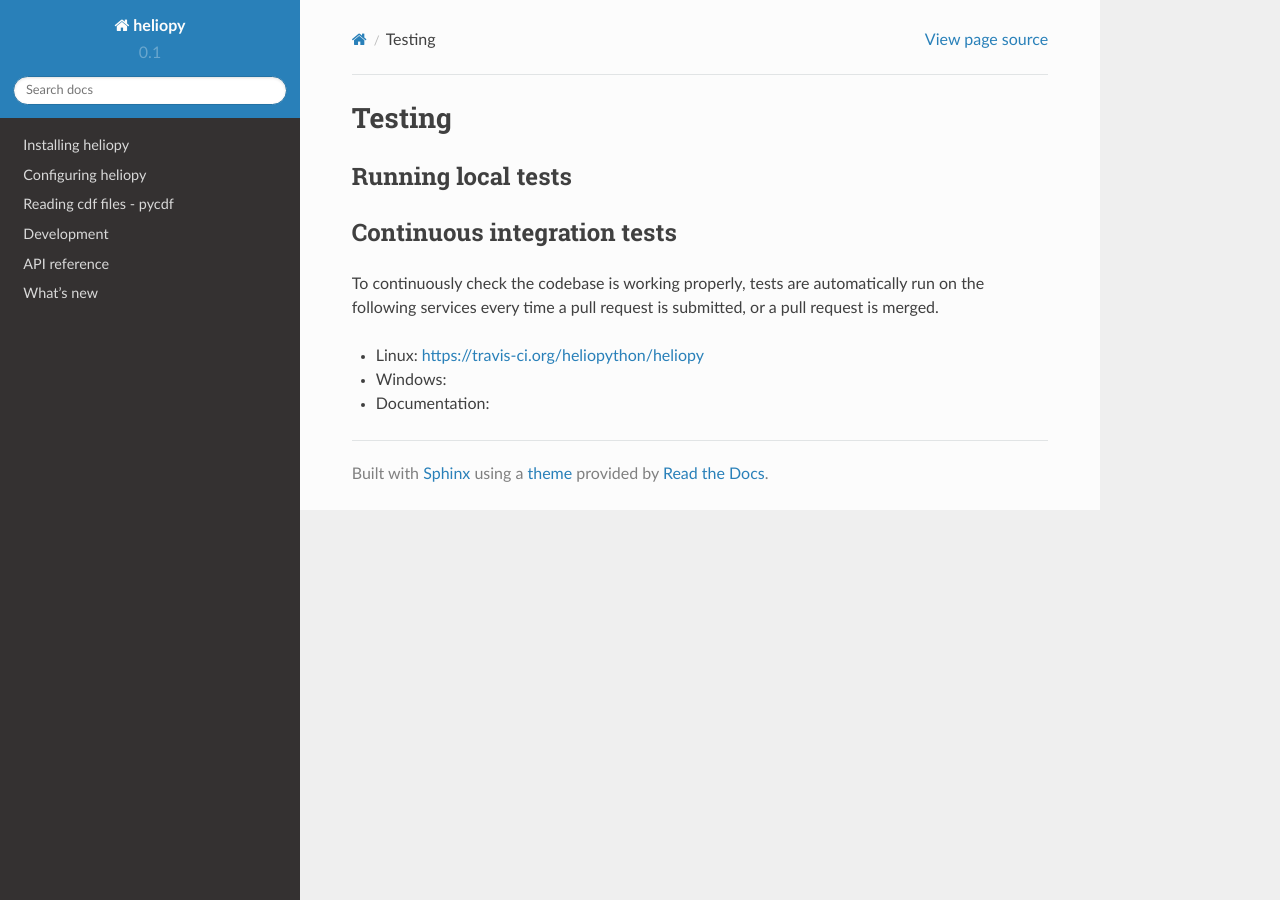
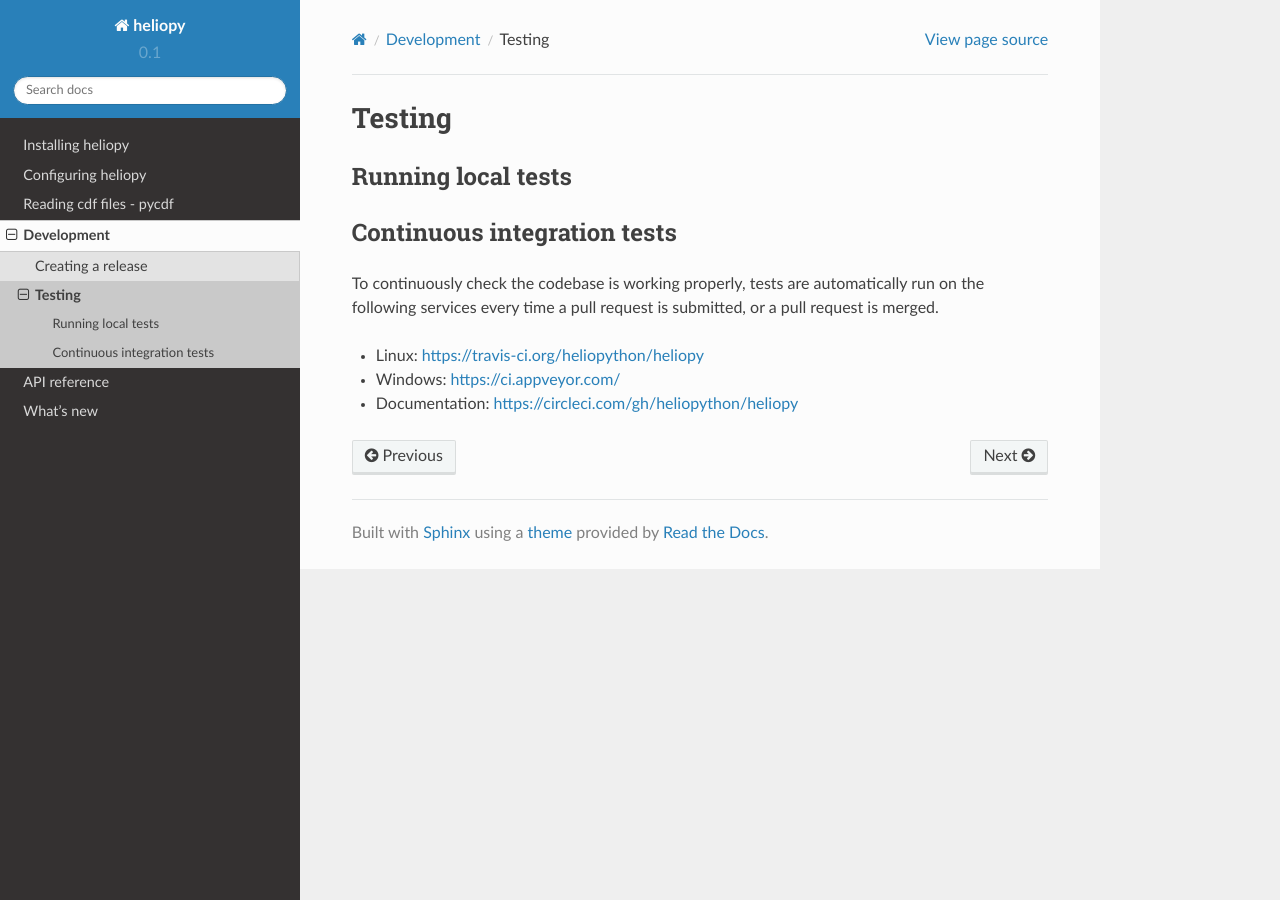
Before and after one commit to heliopython/heliopy, a Sphinx documentation site: the page built from doc/source/development/testing.rst, in a window 1280 px wide. Built offline with Sphinx 7.4.7 and the Read the Docs theme 2.0.0, drawn with Linux system fonts in a browser that asks for light colours; pages that are not in the unit, such as notebooks, are missing from menus; some of the changed lines change nothing that is shown.

Commit message:
Update testing docs

```diff
--- a/doc/source/development.rst
+++ b/doc/source/development.rst
@@ -6,3 +6,4 @@ Useful information for contributing to heliopy
    :maxdepth: 1
 
    development/release.rst
+   development/testing.rst
--- a/doc/source/development/testing.rst
+++ b/doc/source/development/testing.rst
@@ -11,5 +11,5 @@ run on the following services every time a pull request is submitted, or a
 pull request is merged.
 
 - Linux: https://travis-ci.org/heliopython/heliopy
-- Windows:
-- Documentation:
+- Windows: https://ci.appveyor.com/
+- Documentation: https://circleci.com/gh/heliopython/heliopy
```
